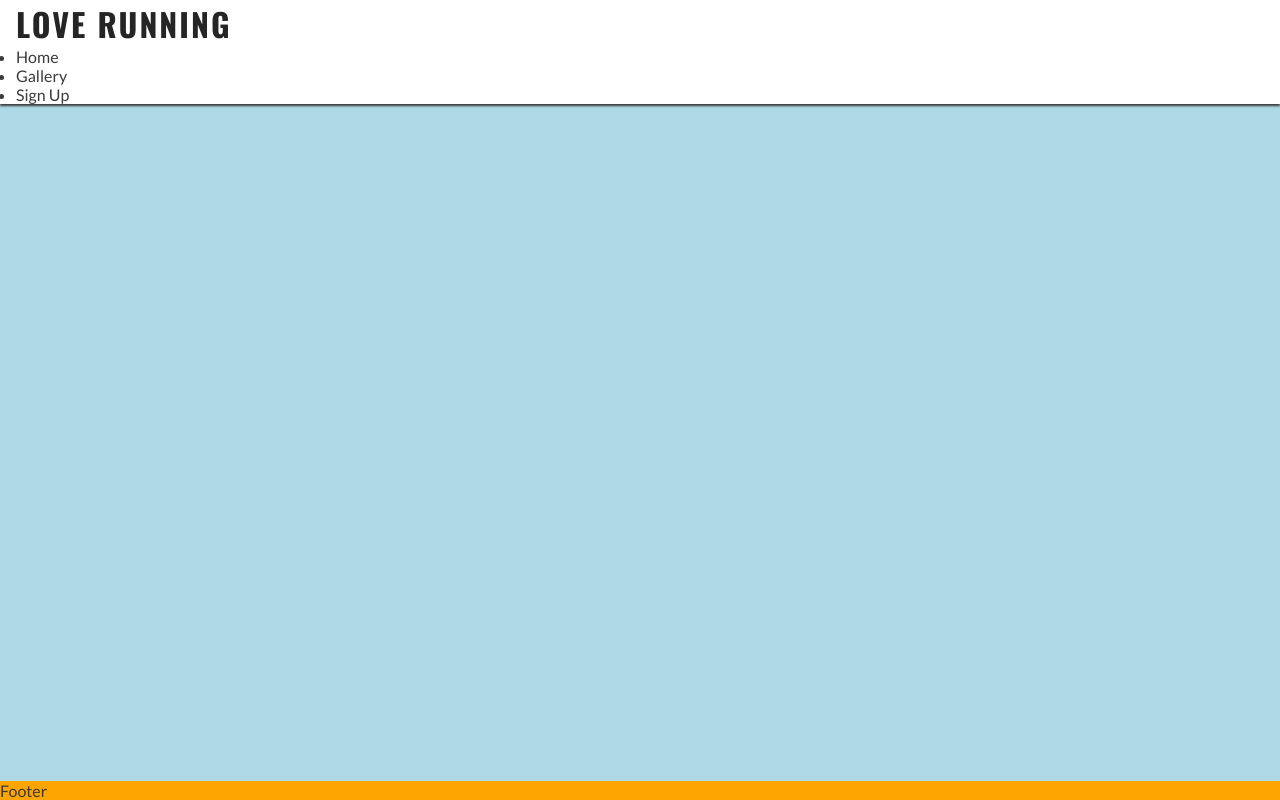
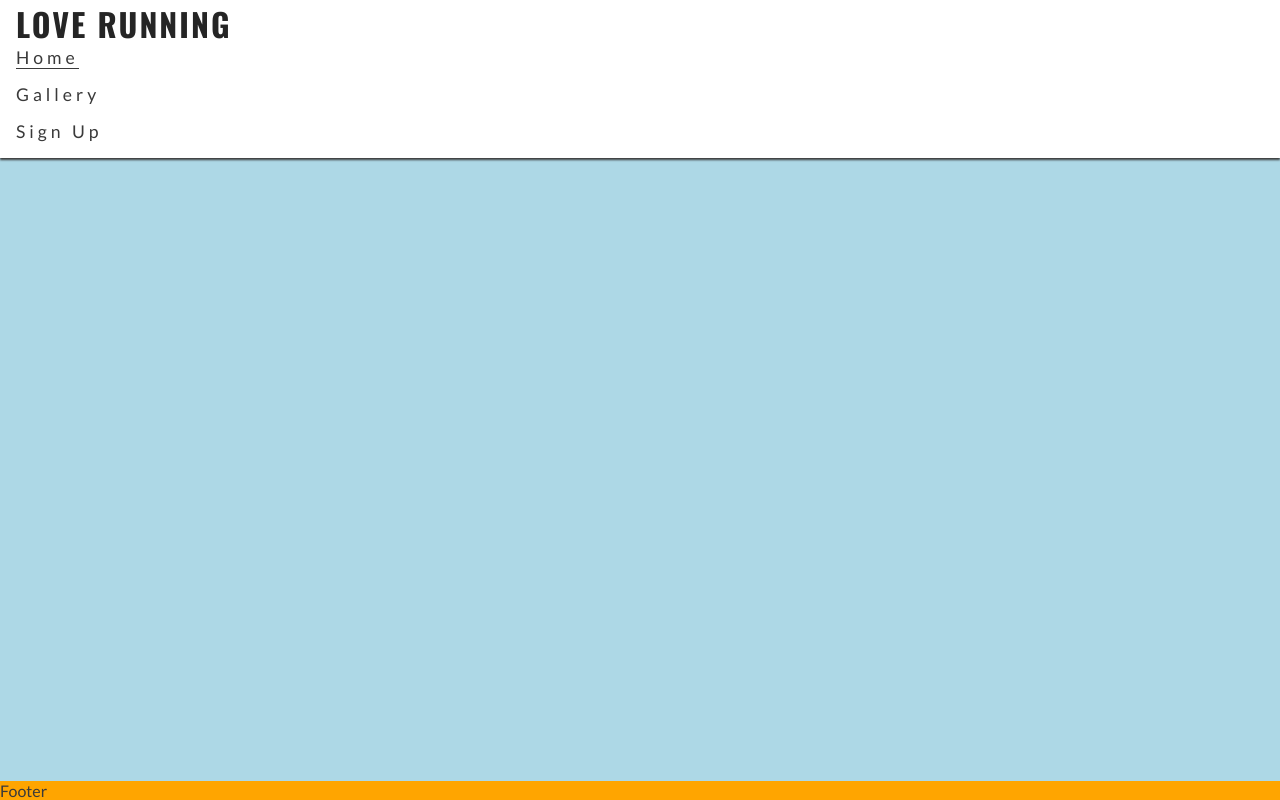
Before and after one commit to BethShepherd01/love-running, a plain HTML site: page index.html in a window 1280 px wide. Drawn offline with nearby package versions, Linux system fonts and the light colour scheme.

Commit message:
Add styles to navbar menu

```diff
--- a/assets/css/style.css
+++ b/assets/css/style.css
@@ -45,6 +45,19 @@ h1 {
     color: #252525;
 }
 
+#menu {
+    font-size: 110%;
+    letter-spacing: 4px;
+    list-style-type: none;
+}
+
+#menu > li {
+    margin-bottom: 1rem;
+}
+
+.active {
+    border-bottom: 1px solid #3a3a3a;
+}
 /* Main Content*/
 
 main {
--- a/index.html
+++ b/index.html
@@ -22,8 +22,8 @@
             <h1 id="logo">Love Running</h1>
         </a>
         <nav>
-            <ul>
-                <li><a href="">Home</a></li>
+            <ul id="menu">
+                <li><a href="" class="active">Home</a></li>
                 <li><a href="">Gallery</a></li>
                 <li><a href="">Sign Up</a></li>
             </ul>
```
